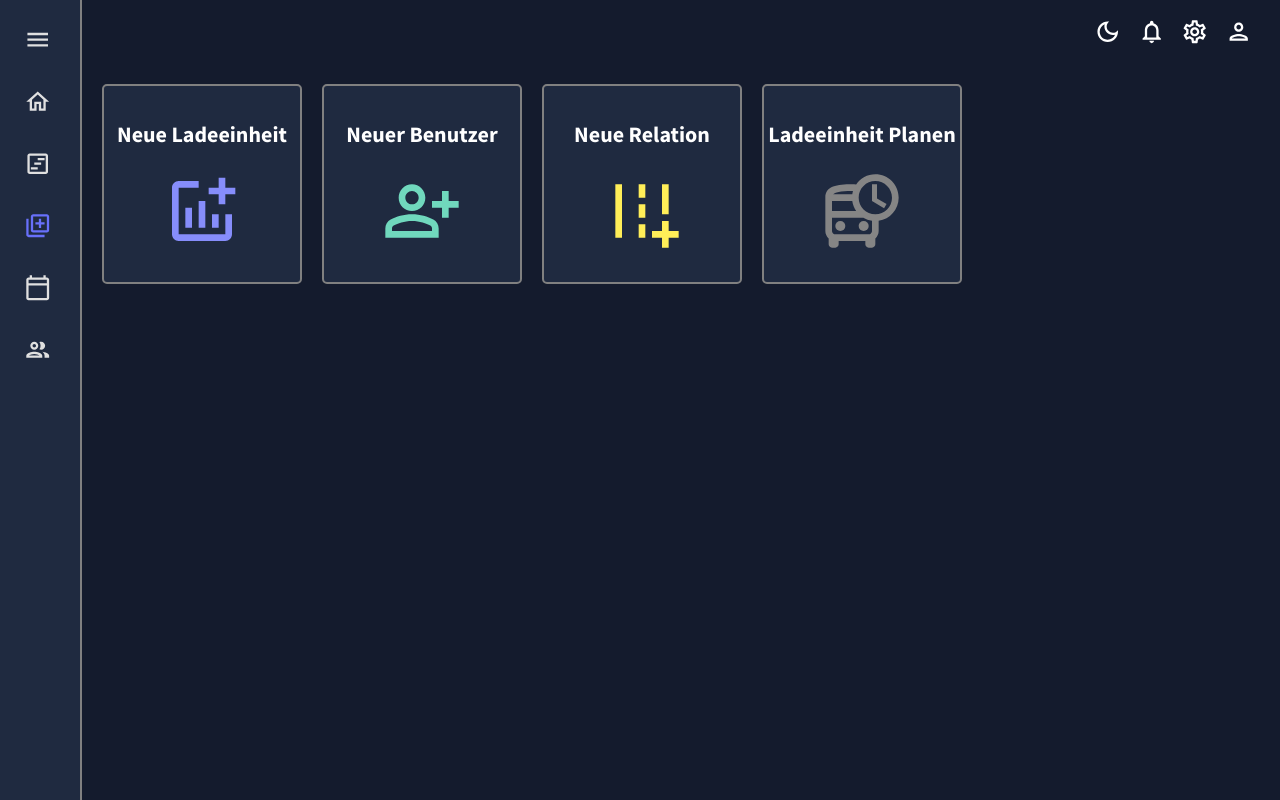
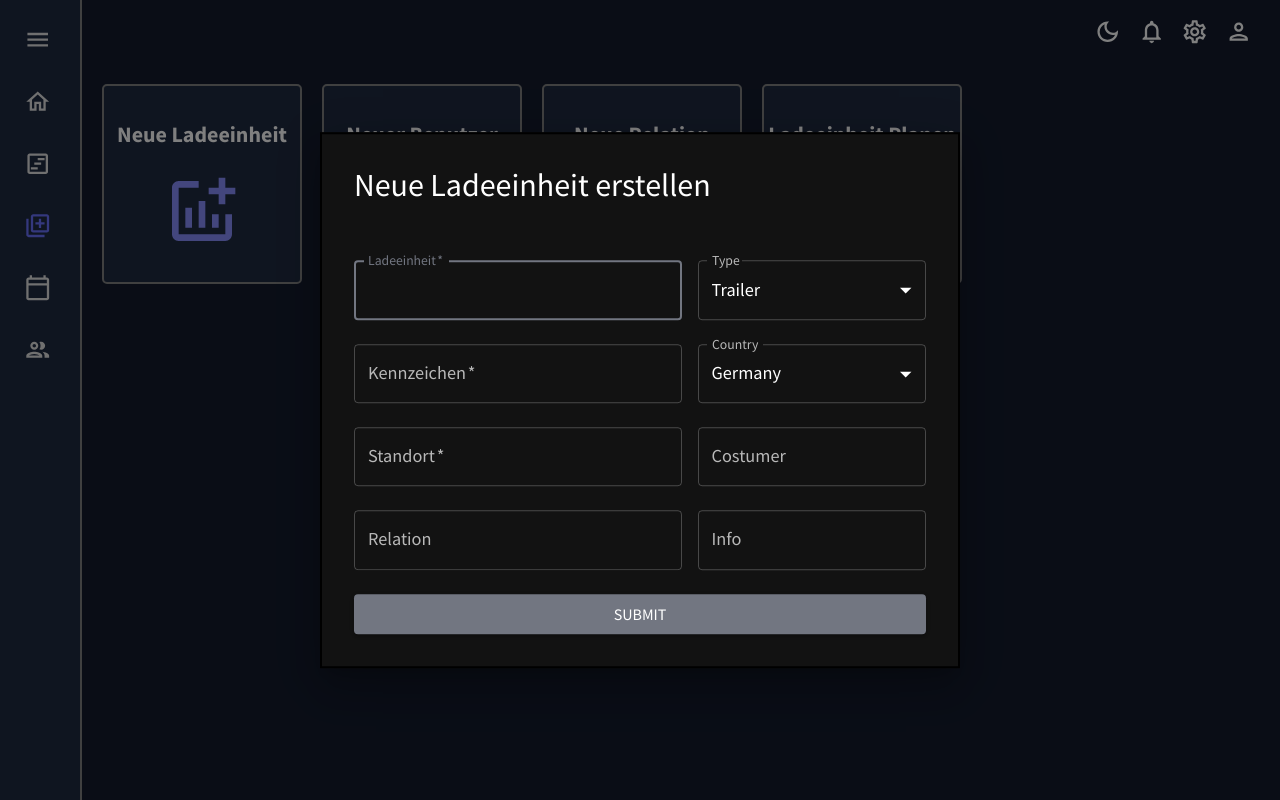
Before and after one commit to crowtek/Data-Visualization-Tool, a React (Create React App) app: page /erfassung in a window 1280 px wide. Both pictures are taken after a click on the element "Neue Ladeeinheit". Built offline with nearby package versions, Linux system fonts and the light colour scheme.

Commit message:
added a Modal as input form for New Cargo

```diff
--- a/src/scenes/Erfassung/components/CustomerNameInput.jsx
+++ b/src/scenes/Erfassung/components/CustomerNameInput.jsx
@@ -1,7 +1,7 @@
 import { TextField } from '@mui/material';
 
 
- const CustomerNameInput = ({kunde, handleChange}) => {
+ const CustomerNameInput = ({onChange}) => {
     return (
         <TextField
             variant="outlined"
@@ -12,8 +12,7 @@ import { TextField } from '@mui/material';
             type="kunde"
             id="kunde"
             autoComplete="kunde"
-            value={kunde}
-            onChange={handleChange}
+            onChange={onChange}
         />
     )
  }
--- a/src/scenes/Erfassung/components/EmailInput.jsx
+++ b/src/scenes/Erfassung/components/EmailInput.jsx
@@ -1,7 +1,7 @@
 import { TextField } from '@mui/material';
 
 
- const EmailInput = ({email, handleChange}) => {
+ const EmailInput = ({onChange }) => {
     return (
         <TextField
         variant="outlined"
@@ -13,8 +13,7 @@ import { TextField } from '@mui/material';
         type="email"
         id="email"
         autoComplete="email"
-        value={email}
-        onChange={handleChange}
+        onChange={onChange}
     />
     )
  }
--- a/src/scenes/Erfassung/components/InfoInput.jsx
+++ b/src/scenes/Erfassung/components/InfoInput.jsx
@@ -1,7 +1,7 @@
 import { TextField } from '@mui/material';
 
 
- const InfoInput = ({info, handleChange}) => {
+ const InfoInput = ({onChange}) => {
     return (
         <TextField
             variant="outlined"
@@ -12,8 +12,7 @@ import { TextField } from '@mui/material';
             type="info"
             id="info"
             autoComplete="info"
-            value={info}
-            onChange={handleChange}
+            onChange={onChange}
         />
     )
  }
--- a/src/scenes/Erfassung/components/LadeeinheitInput.jsx
+++ b/src/scenes/Erfassung/components/LadeeinheitInput.jsx
@@ -1,6 +1,6 @@
 import { TextField } from '@mui/material';
 
-const LadeeinheitInput = ({ladeeinheit,handleChange}) => {
+const LadeeinheitInput = ({ladeeinheit,onChange}) => {
     return (
         <TextField
             variant="outlined"
@@ -13,7 +13,7 @@ const LadeeinheitInput = ({ladeeinheit,handleChange}) => {
             autoComplete="ladeeinheit"
             autoFocus
             value={ladeeinheit}
-            onChange={handleChange}
+            onChange={onChange}
         />
     )
 }
--- a/src/scenes/Erfassung/components/OverviewBox.jsx
+++ b/src/scenes/Erfassung/components/OverviewBox.jsx
@@ -8,16 +8,17 @@ import NewUser from '@mui/icons-material/PersonAddAltOutlined';
 import NewRelation from '@mui/icons-material/AddRoadOutlined';
 import NewLe from '@mui/icons-material/AddchartOutlined';
 
-const OverviewBox = ({name, linkName}) => {
+
+const OverviewBox = ({name, linkName, onClick}) => {
     const theme = useTheme();
     const colors = tokens(theme.palette.mode);
 
     return (
-        <Box sx={OverviewBoxStyle}>
+        <Box sx={OverviewBoxStyle} name={linkName} onClick={onClick}>
             <Typography>{name}</Typography>
-            {linkName === "/newLe" ? <NewLe sx={{color:colors.blueAccent[400]}}/> :
+            {linkName === "/newLe" ? <NewLe sx={{color:colors.blueAccent[400]}} /> :
              linkName === "/newUser" ? <NewUser sx={{color:colors.greenAccent[400]}}/> :
-             linkName === "/newRelation" ? <NewRelation sx={{color:colors.yellowAccent[400]}}/> :
+             linkName === "/newRelation" ? <NewRelation sx={{color:colors.yellowAccent[400]}} /> :
              <LePlanung sx={{color:colors.grey[400]}}/>}
         </Box>
     )
--- a/src/scenes/Erfassung/forms/NewLadeeinheit.jsx
+++ b/src/scenes/Erfassung/forms/NewLadeeinheit.jsx
@@ -1,4 +1,6 @@
-import { Box } from '@mui/material';
+import { useState } from 'react';
+
+import { Box, Button } from '@mui/material';
 
 import LadeeinheitInput from "../components/LadeeinheitInput";
 import KennzeichenInput from "../components/KennzeichenInput";
@@ -9,23 +11,44 @@ import CountrySelect from "../components/CountrySelect";
 import CustomerNameInput from "../components/CustomerNameInput";
 import InfoInput from "../components/InfoInput";
 
-const NewLadeeinheit = ({handleChange,formData}) => {
+const NewLadeeinheit = () => {
+    const [formData, setFormData] = useState({});
+
+    const handleSubmit = (event) => {
+        event.preventDefault();
+        // Process form data here or send it to a server
+        console.log(formData.ladeeinheit); // For example, log formData to the console
+    };
+
+    const handleChange = (name) => (event) => {
+        console.log(name);
+        setFormData({
+            ...formData,
+            [name]: event.target.value,
+        });
+
+    };
+
     return (
-        <Box sx={{display:"flex", gap:2}}>
-            <Box>
-                <LadeeinheitInput handleChange={handleChange} ladeeinheit={formData.ladeeinheit} />
-                <KennzeichenInput handleChange={handleChange} kennzeichen={formData.kennzeichen} />
-                <StandortInput handleChange={handleChange} standort={formData.standort} />
-                <RelationInput handleChange={handleChange} relation={formData.relation} />
+        <Box component="form" onSubmit={handleSubmit} sx={{display: "flex", gap: 2, flexDirection:"column"}}>
+            <Box sx={{display: "flex", gap: 2}}>
+                <Box>
+                    <LadeeinheitInput onChange={handleChange('ladeeinheit')} />
+                    <KennzeichenInput onChange={handleChange('kennzeichen')} />
+                    <StandortInput onChange={handleChange('standort')} />
+                    <RelationInput onChange={handleChange('relation')} />
+                </Box>
+                <Box>
+                    <TypeSelect onChange={handleChange('type')} />
+                    <CountrySelect onChange={handleChange('country')} />
+                    <CustomerNameInput onChange={handleChange('customerName')} />
+                    <InfoInput onChange={handleChange('info')} />
+                </Box>
             </Box>
-            <Box>
-                <TypeSelect handleChange={handleChange} type={formData.type} />
-                <CountrySelect handleChange={handleChange} land={formData.land} />
-                <CustomerNameInput handleChange={handleChange} kunde={formData.kunde} />
-                <InfoInput handleChange={handleChange} info={formData.info}  />
-            </Box>
+
+            <Button type="submit" variant="contained">Submit</Button>
         </Box>
-    )
-}
+    );
+};
 
 export default NewLadeeinheit;
--- a/src/scenes/Erfassung/index.jsx
+++ b/src/scenes/Erfassung/index.jsx
@@ -1,16 +1,31 @@
 
+import { useState } from 'react';
 import { Box } from '@mui/material';
 import { ErfassungLayout } from "../../styles/Erfassung";
 import OverviewBox from "./components/OverviewBox";
 
+import NewLadeeinheit from './modal/NewLeModal';
+
+
 
 const Erfassung = () => {
+    const [newLeModal, showNewLeModal] = useState(false);
+
+    const openModal = (name) => {
+        console.log(name)
+        if(name === "newLe" ){
+            showNewLeModal(true)
+        }
+    }
+
     return (
-        <Box sx={ErfassungLayout}>
-            <OverviewBox name={"Neue Ladeeinheit"} linkName={"/newLe"}/>
-            <OverviewBox name={"Neuer Benutzer"} linkName={"/newUser"}/>
-            <OverviewBox name={"Neue Relation"} linkName={"/newRelation"}/>
-            <OverviewBox name={"Ladeeinheit Planen"} linkName={"/"}/>
+        <Box sx={ErfassungLayout} >
+            <OverviewBox name={"Neue Ladeeinheit"} linkName={"/newLe"}  onClick={() => openModal("newLe")}/>
+            <OverviewBox name={"Neuer Benutzer"} linkName={"/newUser"} onClick={() => openModal("newUser")}/>
+            <OverviewBox name={"Neue Relation"} linkName={"/newRelation"} onClick={() => openModal("newRelation")}/>
+            <OverviewBox name={"Ladeeinheit Planen"} linkName={"/"} onClick={() => openModal("")}/>
+
+            <NewLadeeinheit open={newLeModal} onClose={() => showNewLeModal(false)} />
         </Box>
     )
 }
--- /dev/null
+++ b/src/scenes/Erfassung/modal/NewLeModal.jsx
@@ -0,0 +1,22 @@
+
+import * as React from 'react';
+import Box from '@mui/material/Box';
+import Typography from '@mui/material/Typography';
+import Modal from '@mui/material/Modal';
+
+import { ModalStyle } from '../../../styles/ModalStyle';
+import NewLadeeinheit from '../forms/NewLadeeinheit';
+
+
+const NewLeModal = ({ open, onClose }) => {
+    return (
+        <Modal open={open} onClose={onClose}>
+            <Box sx={ModalStyle}>
+                <Typography id="modal-modal-title" variant="h2" component="h2">Neue Ladeeinheit erstellen</Typography>
+                <NewLadeeinheit />
+            </Box>
+        </Modal>
+    )
+}
+
+export default NewLeModal;
--- a/src/styles/ModalStyle.js
+++ b/src/styles/ModalStyle.js
@@ -4,7 +4,6 @@ export const ModalStyle = {
     top: '50%',
     left: '50%',
     transform: 'translate(-50%, -50%)',
-    width: 400,
     bgcolor: 'background.paper',
     border: '2px solid #000',
     boxShadow: 24,
```
Also changed, not shown: src/scenes/Erfassung/forms/NewUserForm.jsx (+4 -4 lines).
